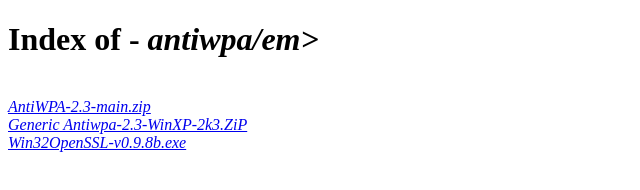
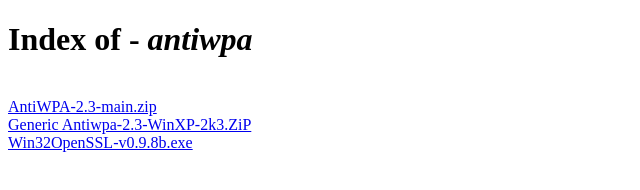
Before and after one commit to UMSKT/umskt.github.io, a plain HTML site: page doc/antiwpa/index.html in a window 1280 px wide. Shown: the whole page, without its empty margins (0-640 px from the left). Drawn offline with Linux system fonts and the light colour scheme.

Commit message:
Fix issue with em tags

```diff
--- a/doc/antiwpa/index.html
+++ b/doc/antiwpa/index.html
@@ -7,7 +7,7 @@
         <meta name="viewport" content="width=device-width, initial-scale=1.0">
     </head>
     <body>
-        <h1>Index of - <em>antiwpa/em></h1>
+        <h1>Index of - <em>antiwpa</em></h1>
         <br>
         <a href="AntiWPA-2.3-main.zip">AntiWPA-2.3-main.zip</a><br>
         <a href="Generic Antiwpa-2.3-WinXP-2k3.ZiP">Generic Antiwpa-2.3-WinXP-2k3.ZiP</a><br>
```
